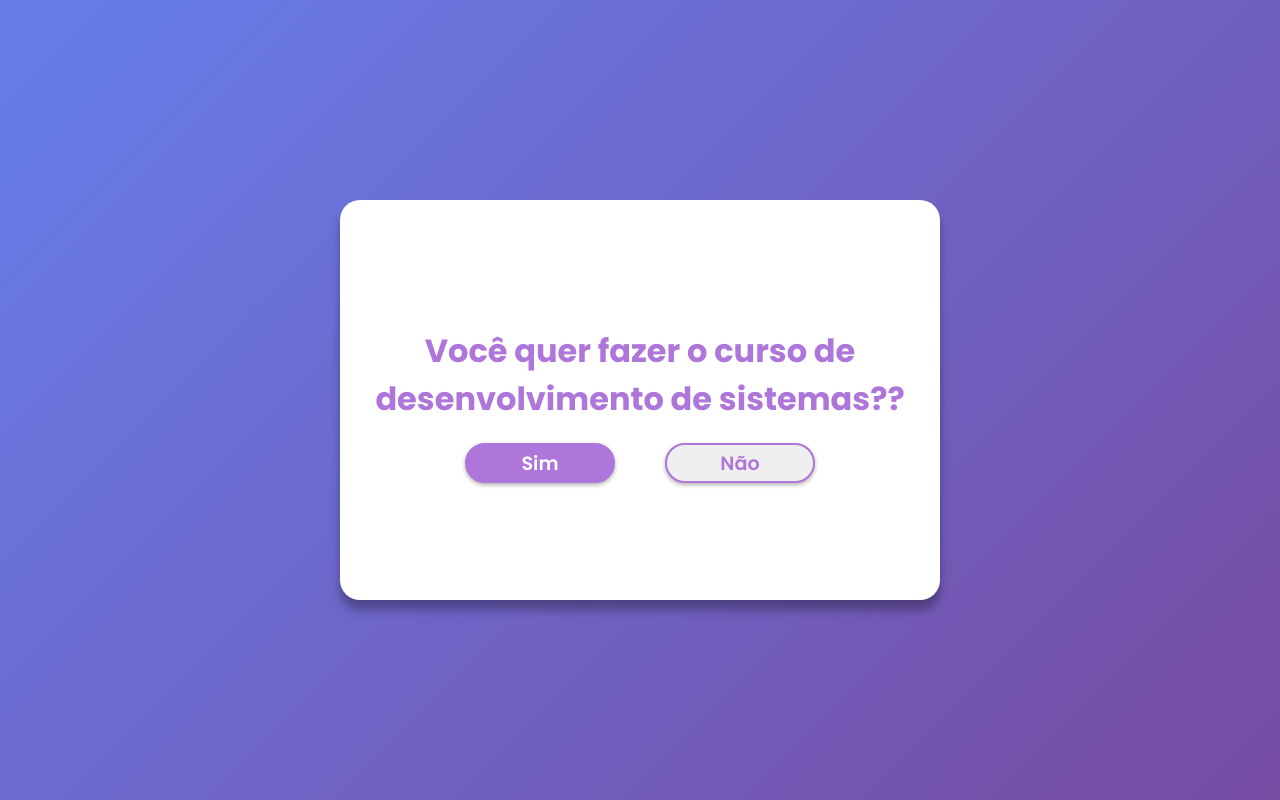
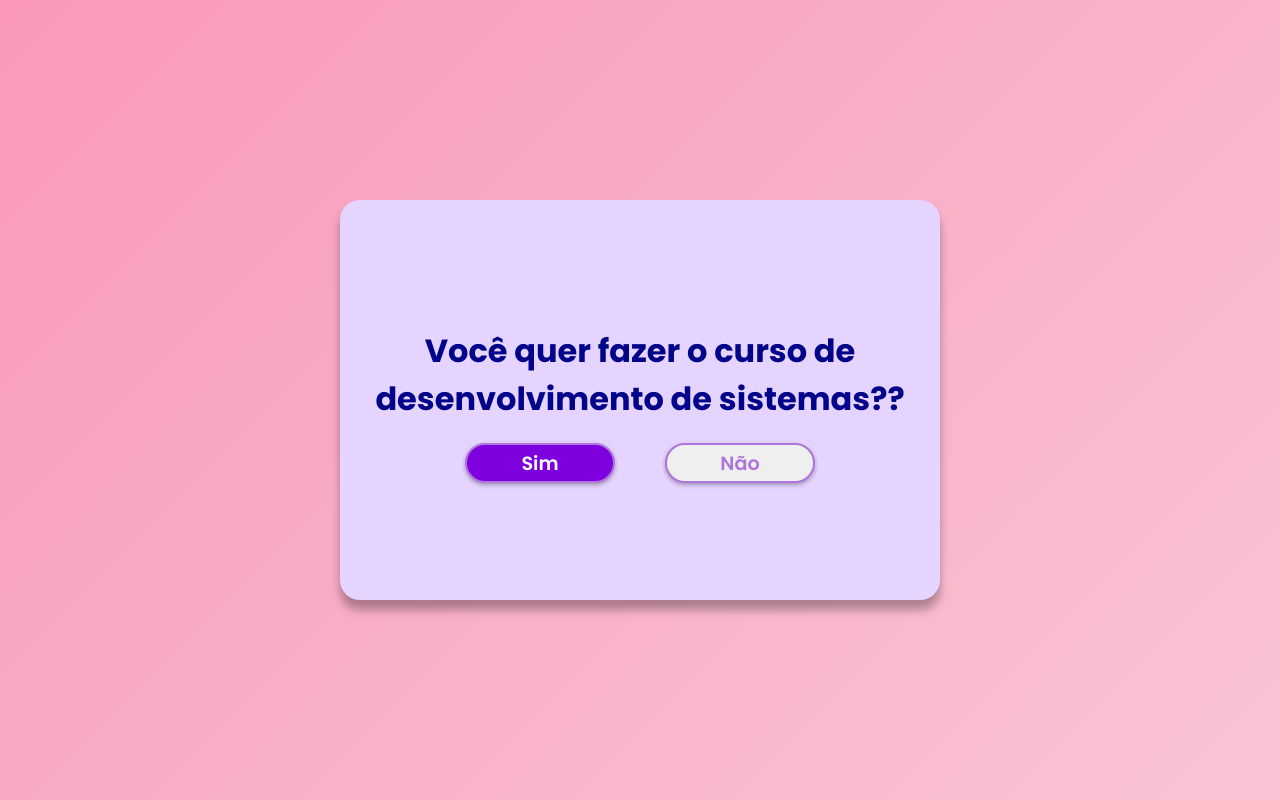
Before and after one commit to JulianaFulanetto/BotaoFugitivo, a plain HTML site: page Aluno01/index.html in a window 1280 px wide. Drawn offline with Linux system fonts and the light colour scheme.

Commit message:
modificando o style

```diff
--- a/Aluno01/index.html
+++ b/Aluno01/index.html
@@ -7,13 +7,13 @@
     <link rel="stylesheet" href="style.css" />
   </head>
 
-  <body style="background: linear-gradient(135deg, #667eea 0%, #764ba2 100%)">
-    <div class="fundo" style="background: #fff">
-      <h2 class="pergunta" style="color: #ae75da" >
+  <body style="background: linear-gradient(135deg, #f999b7 0%, #f9c5d5 100%)">
+    <div class="fundo" style="background: #e5d4ff">
+      <h2 class="pergunta" style="color: #02048a" >
         Você quer fazer o curso de desenvolvimento de sistemas??
       </h2>
       <div class="btn-grupo" >
-        <button class="sim-bt" style="background: #ae75da">Sim</button>
+        <button class="sim-bt" style="background: #7e00df">Sim</button>
         <button class="nao-bt" sty>Não</button>
       </div>
     </div>
--- a/Aluno01/script.js
+++ b/Aluno01/script.js
@@ -13,7 +13,7 @@ simBt.addEventListener("click", () => {
   // cria um parágrafo novo (subtexto) logo abaixo
   const subtexto = document.createElement("p");
   subtexto.innerText = "Sabia que você ia dizer SIM!"; // mensagem personalizada
-  subtexto.style.color = "#AE75DA"; // cor do texto
+  subtexto.style.color = "#02048a"; // cor do texto
   subtexto.style.fontSize = "1.2em"; // tamanho da fonte
   fundo.appendChild(subtexto); // adiciona esse texto na tela
 
@@ -23,7 +23,7 @@ simBt.addEventListener("click", () => {
   // cria uma imagem (gif) de comemoração
   const gif = document.createElement("img");
   gif.src =
-    "https://media0.giphy.com/media/v1.Y2lkPTc5MGI3NjExa3I5bWNyaThiczU0cDFpbTkyNHRucGR3b2IxcGZjOXF6ZzlsZXZ0YSZlcD12MV9pbnRlcm5hbF9naWZfYnlfaWQmY3Q9Zw/JIX9t2j0ZTN9S/giphy.gif"; // link do gif
+    "https://media.giphy.com/media/v1.Y2lkPWVjZjA1ZTQ3YXpkYXR2Zm9lMDB4cWo4cThhYXF0Y3NkMngyZ3M1cmoxODQzOWpxeSZlcD12MV9naWZzX3RyZW5kaW5nJmN0PWc/tHIRLHtNwxpjIFqPdV/giphy.gif"; // link do gif
   gif.alt = "Gatinho comemorando";
   gif.style.width = "250px"; // tamanho do gif
   gif.style.marginTop = "1px"; // margem superior
```
